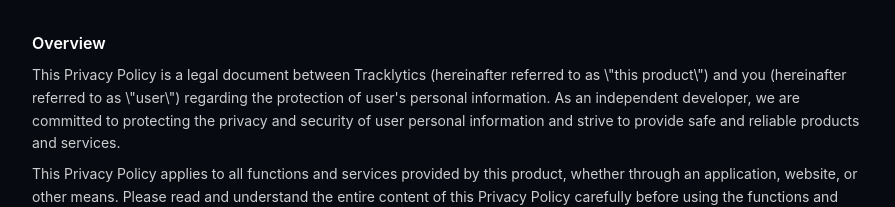
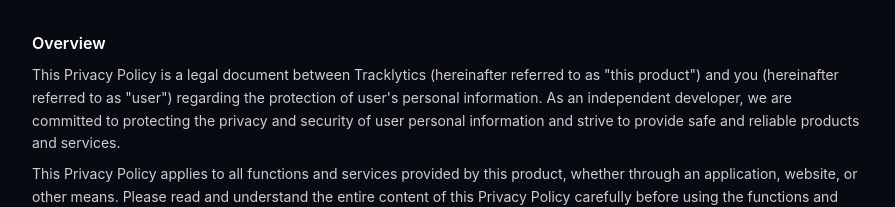
Before and after one commit to seenoevo/seenoevo.github.io, a plain HTML site: page privacy.html in a window 1280 px wide. Shown: the part 158-365 px from the top of the page, without its empty margins (192-1087 px from the left). Drawn offline with Linux system fonts and the light colour scheme.

Commit message:
Fix minor formatting in privacy policy

```diff
--- a/privacy.html
+++ b/privacy.html
@@ -143,7 +143,7 @@
         <div class="policy">
             <section>
                 <h2>Overview</h2>
-                <p>This Privacy Policy is a legal document between Tracklytics (hereinafter referred to as \"this product\") and you (hereinafter referred to as \"user\") regarding the protection of user's personal information. As an independent developer, we are committed to protecting the privacy and security of user personal information and strive to provide safe and reliable products and services.</p>
+                <p>This Privacy Policy is a legal document between Tracklytics (hereinafter referred to as "this product") and you (hereinafter referred to as "user") regarding the protection of user's personal information. As an independent developer, we are committed to protecting the privacy and security of user personal information and strive to provide safe and reliable products and services.</p>
                 <p>This Privacy Policy applies to all functions and services provided by this product, whether through an application, website, or other means. Please read and understand the entire content of this Privacy Policy carefully before using the functions and services of this product. By using the functions and services of this product, you agree to the content of this Privacy Policy.</p>
                 <p>This Privacy Policy will detail how we collect, use, protect, and share your personal information, as well as your related rights and obligations. If you have any questions about the content of this Privacy Policy, please feel free to contact us.</p>
             </section>
```
